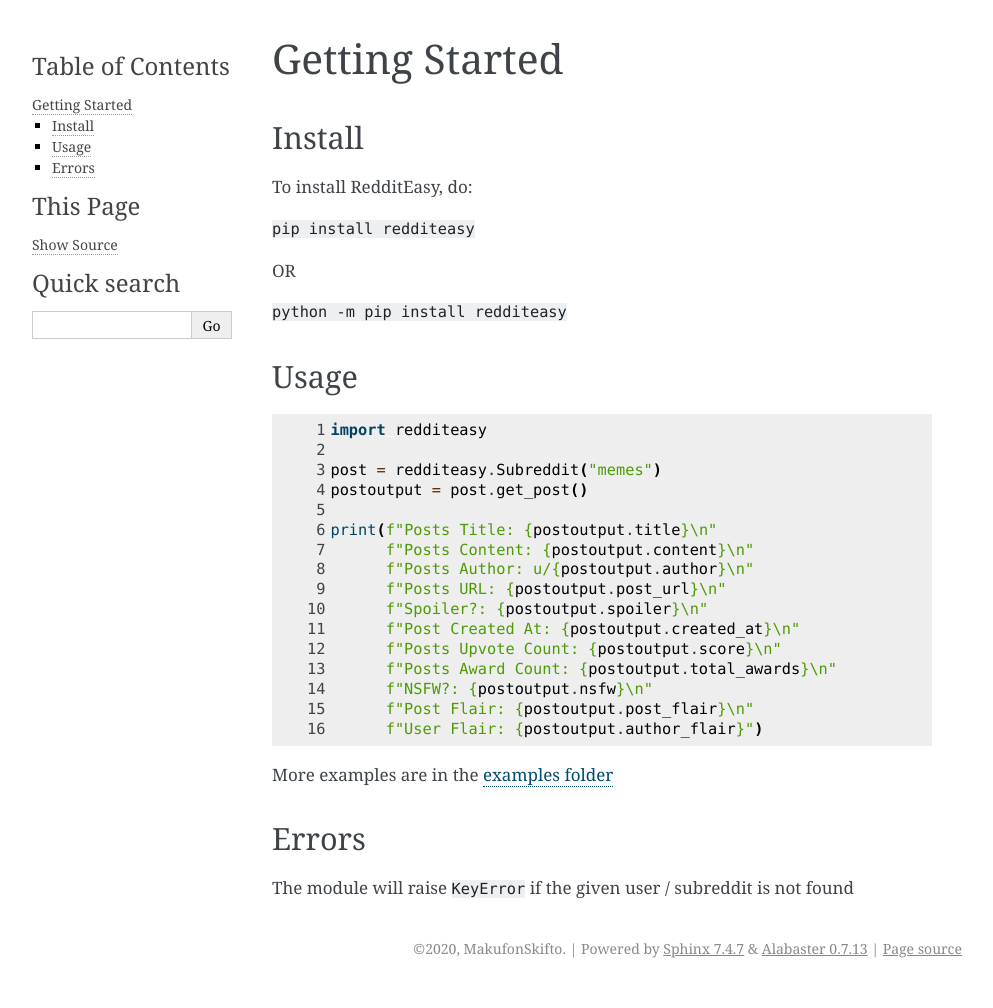
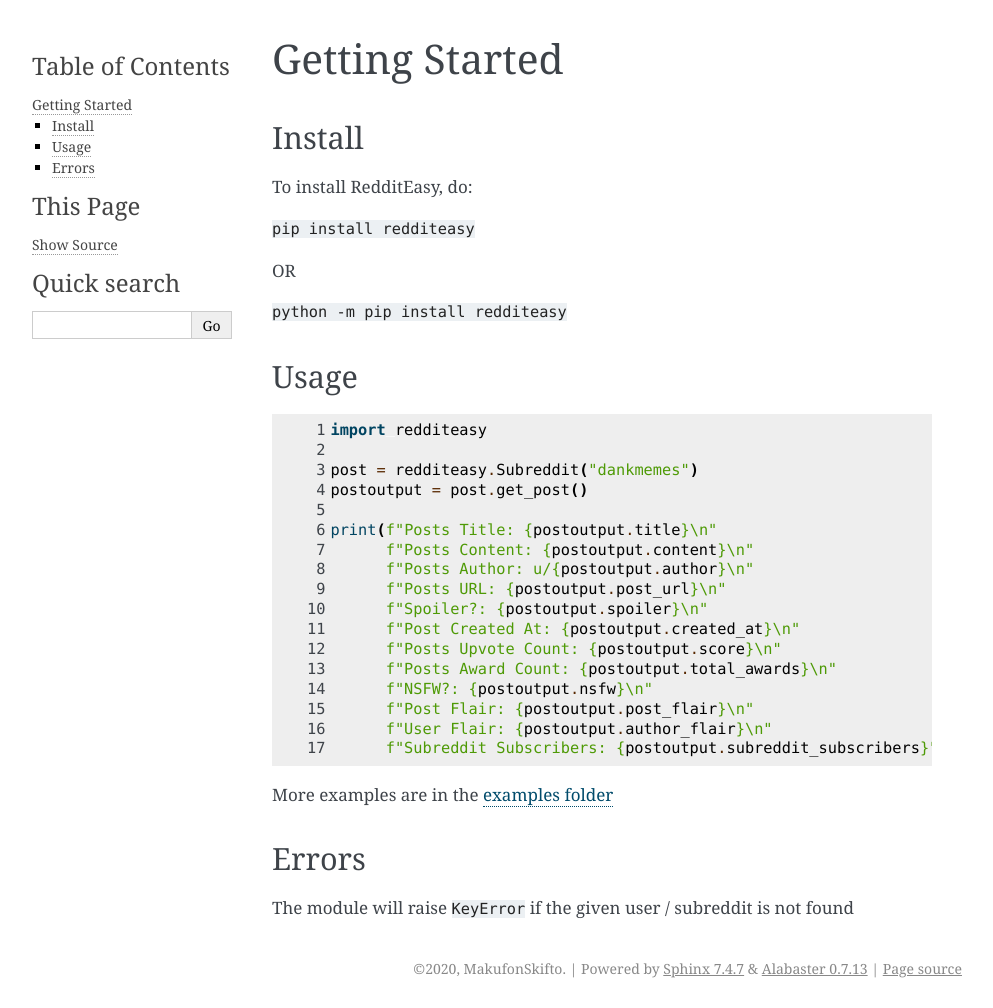
Before and after one commit to mrsrmn/RedditEasy, a Sphinx documentation site: the page built from docs/source/start.rst, in a window 1280 px wide. Shown: the whole page, without its empty margins (148-1141 px from the left). Built offline with Sphinx 7.4.7, drawn with Linux system fonts in a browser that asks for light colours.

Commit message:
Updated README.md and made the class Reddit() private

```diff
--- a/docs/source/start.rst
+++ b/docs/source/start.rst
@@ -19,7 +19,7 @@
 
   import redditeasy
 
-  post = redditeasy.Subreddit("memes")
+  post = redditeasy.Subreddit("dankmemes")
   postoutput = post.get_post()
 
   print(f"Posts Title: {postoutput.title}\n"
@@ -32,7 +32,8 @@
         f"Posts Award Count: {postoutput.total_awards}\n"
         f"NSFW?: {postoutput.nsfw}\n"
         f"Post Flair: {postoutput.post_flair}\n"
-        f"User Flair: {postoutput.author_flair}")
+        f"User Flair: {postoutput.author_flair}\n"
+        f"Subreddit Subscribers: {postoutput.subreddit_subscribers}")
 
 
 More examples are in the `examples folder <https://github.com/MakufonSkifto/RedditEasy/tree/main/examples>`_
--- a/redditeasy/__init__.py
+++ b/redditeasy/__init__.py
@@ -1,5 +1,4 @@
 from .subreddit import Subreddit
-from .reddit import Reddit
 from .user import User
 
 __version__ = "1.7.0"
```
Also changed, not shown: README.md (+3 -2 lines).
